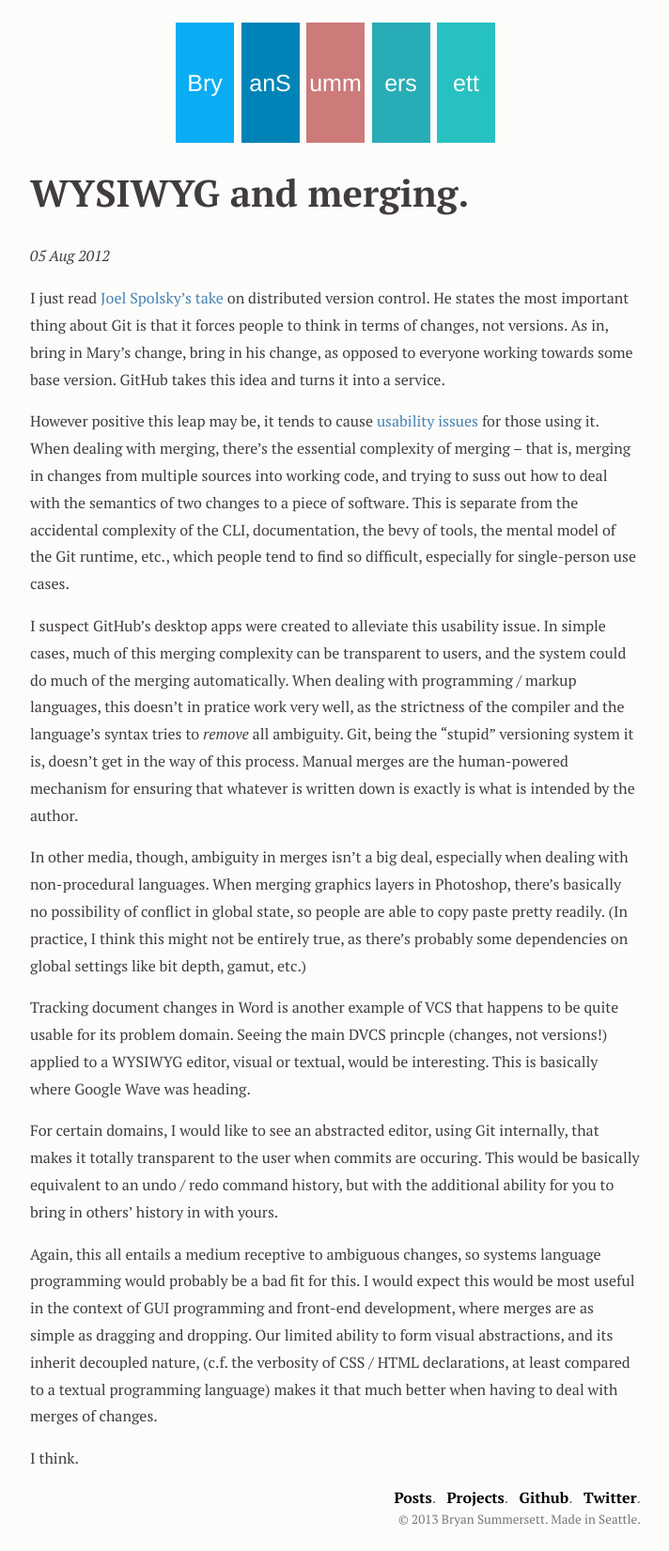
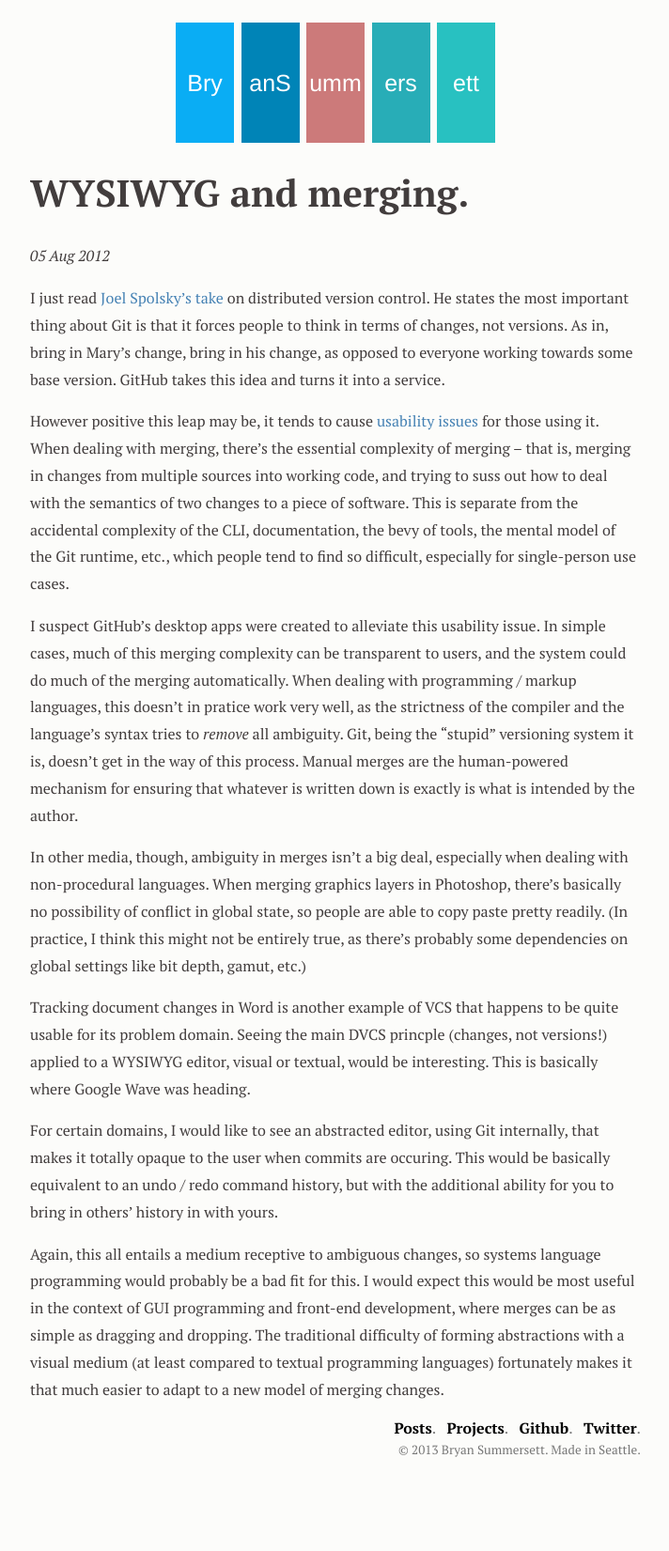
Before and after one commit to bryansum/bsumm.net, a Jekyll site: the page built from _posts/2012-08-05-wysiwyg-dvcs.markdown, in a window 1280 px wide. Shown: the whole page at 94% size, without its empty margins (283-995 px from the left). Built offline with Jekyll 4.4.1, drawn with Linux system fonts in a browser that asks for light colours; nearby versions of some CDN libraries; Markdown is read by kramdown in place of the engine named in the settings; after the commit the page ends 1577 px from its top, so only the background shows below that.

Commit message:
update wording on wsyiwig doc

```diff
--- a/_posts/2012-08-05-wysiwyg-dvcs.markdown
+++ b/_posts/2012-08-05-wysiwyg-dvcs.markdown
@@ -13,8 +13,6 @@ In other media, though, ambiguity in merges isn't a big deal, especially when de
 
 Tracking document changes in Word is another example of VCS that happens to be quite usable for its problem domain. Seeing the main DVCS princple (changes, not versions!) applied to a WYSIWYG editor, visual or textual, would be interesting. This is basically where Google Wave was heading.
 
-For certain domains, I would like to see an abstracted editor, using Git internally, that makes it totally transparent to the user when commits are occuring. This would be basically equivalent to an undo / redo command history, but with the additional ability for you to bring in others' history in with yours.
+For certain domains, I would like to see an abstracted editor, using Git internally, that makes it totally opaque to the user when commits are occuring. This would be basically equivalent to an undo / redo command history, but with the additional ability for you to bring in others' history in with yours.
 
-Again, this all entails a medium receptive to ambiguous changes, so systems language programming would probably be a bad fit for this. I would expect this would be most useful in the context of GUI programming and front-end development, where merges are as simple as dragging and dropping. Our limited ability to form visual abstractions, and its inherit decoupled nature, (c.f. the verbosity of CSS / HTML declarations, at least compared to a textual programming language) makes it that much better when having to deal with merges of changes.
-
-I think.
+Again, this all entails a medium receptive to ambiguous changes, so systems language programming would probably be a bad fit for this. I would expect this would be most useful in the context of GUI programming and front-end development, where merges can be as simple as dragging and dropping. The traditional difficulty of forming abstractions with a visual medium (at least compared to textual programming languages) fortunately makes it that much easier to adapt to a new model of merging changes.
```
